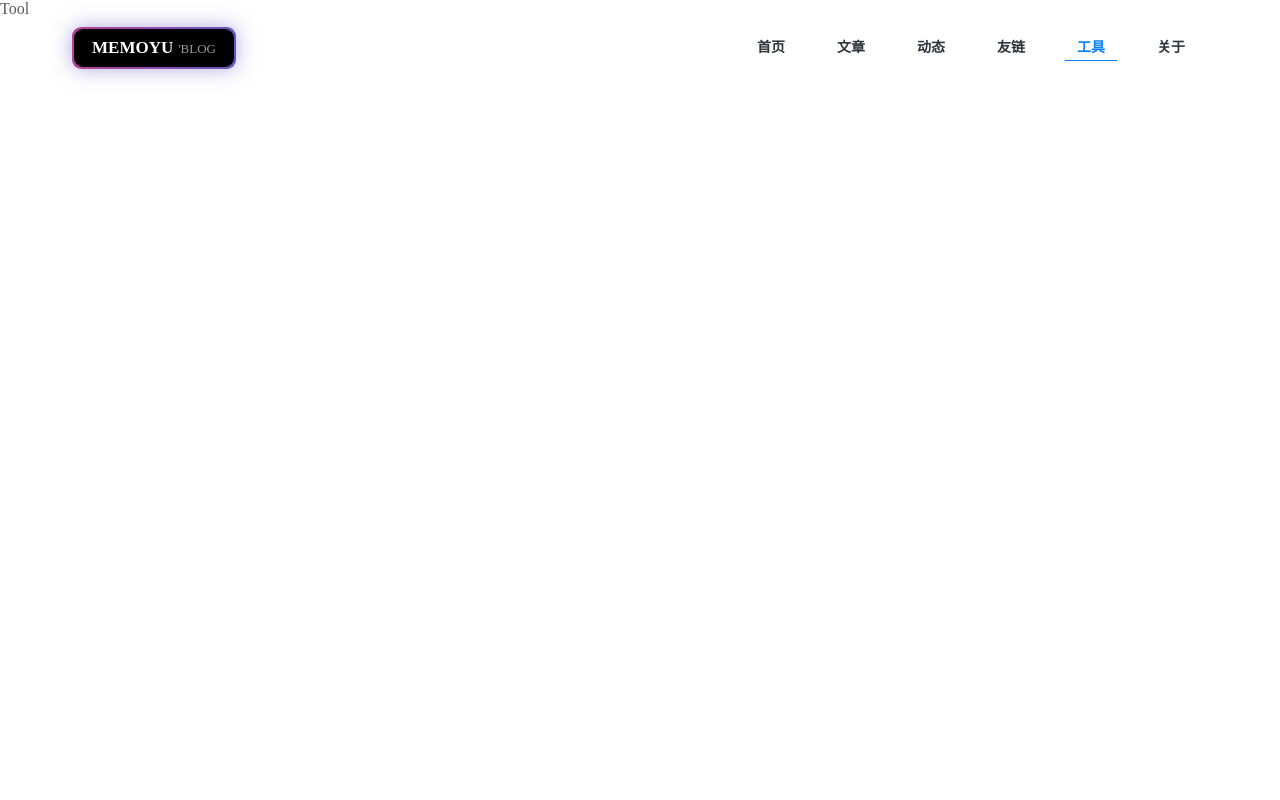
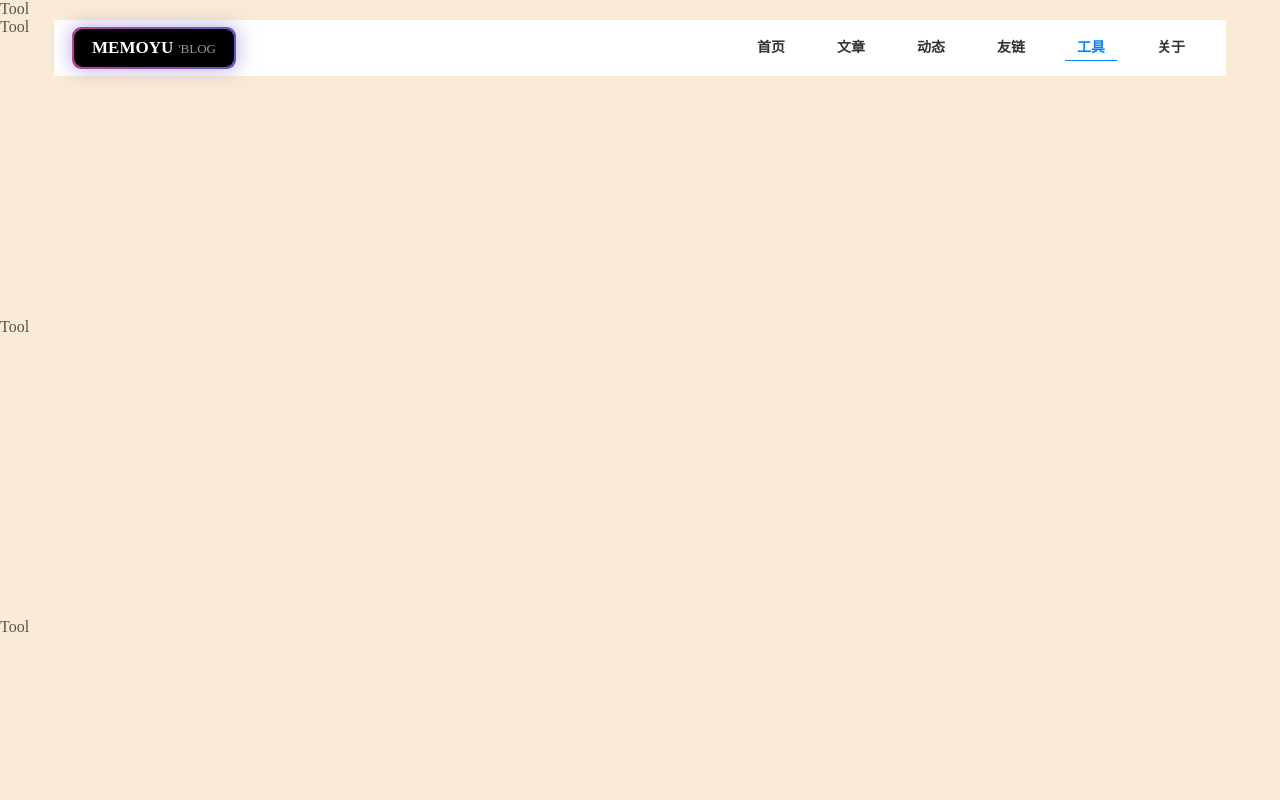
Before and after one commit to Memoyu/Memo.Blog.Client, a React (Vite) app in the folder src/: page /tool in a window 1280 px wide. Shown: the top 800 px of the page. Built offline with nearby package versions, Linux system fonts and the light colour scheme; what @douyinfe/semi-ui would draw is missing.

Commit message:
🐛 修复切换页面缩放动画受页面长度影响问题

```diff
--- a/src/src/components/layout/index.tsx
+++ b/src/src/components/layout/index.tsx
@@ -13,7 +13,7 @@ const Index: React.FC = () => {
 
             <div className="blog-layout-content">
                 <motion.div
-                    initial={{ scale: 1, opacity: 0, translateY: 200 }}
+                    initial={{ scale: 1, opacity: 0, translateY: 0 }}
                     animate={{
                         opacity: [0, 0.5, 1],
                         translateY: [200, 100, 0],
@@ -21,15 +21,19 @@ const Index: React.FC = () => {
                     }}
                     exit={{
                         scale: [1, 0.88, 0.88],
+                        translateY: 100,
                         opacity: [1, 0.5, 0],
                         transformOrigin: ['center', 'bottom'],
                         transition: { duration: 0.8, ease: 'easeInOut' },
                     }}
                     //  transition={{ duration: 1, ease: 'easeInOut' }}
                 >
-                    <Suspense>
-                        <Outlet />
-                    </Suspense>
+                    {/* 包这层是为了让动画执行时缩放不受页面长度的影响 */}
+                    <div style={{ height: '100vh' }}>
+                        <Suspense>
+                            <Outlet />
+                        </Suspense>
+                    </div>
                 </motion.div>
             </div>
         </div>
--- a/src/src/components/page-banner/index.tsx
+++ b/src/src/components/page-banner/index.tsx
@@ -9,7 +9,7 @@ interface ComProps {
     children?: ReactNode;
 }
 
-const Index: FC<ComProps> = ({ image, height, children }) => {
+const Index: FC<ComProps> = ({ image, height = 200, children }) => {
     useEffect(() => {}, [image]);
 
     return (
--- a/src/src/pages/article/index.scss
+++ b/src/src/pages/article/index.scss
@@ -1,21 +1,3 @@
 @import '@styles/base.scss';
-.blog-article {
-    &-content {
-        display: flex;
-        flex-direction: column;
-        justify-content: center;
-        position: relative;
-        height: 100%;
-        margin-left: 10%;
-
-        &-bottom {
-            position: absolute;
-            right: 10%;
-            bottom: 30px;
-            width: 100%;
-            display: flex;
-            flex-direction: row;
-            justify-content: flex-end;
-        }
-    }
+.blog-article-list {
 }
--- a/src/src/pages/article/index.tsx
+++ b/src/src/pages/article/index.tsx
@@ -10,11 +10,11 @@ const { Title } = Typography;
 
 const Index = () => {
     return (
-        <div className="blog-article">
+        <div className="blog-article-list">
             <PageBanner
-                height={400}
+                height={300}
                 image="http://oss.blog.memoyu.com/articles/banner/502a2248-2ee7-48eb-af67-c5b0b9a9a5f1.png"
-            ></PageBanner>
+            />
 
             {/* 文章列表，带文章分类头部 */}
             <ArticleList />
--- a/src/src/pages/tool/index.tsx
+++ b/src/src/pages/tool/index.tsx
@@ -1,7 +1,17 @@
 import './index.scss';
 
 const Index = () => {
-    return <div>Tool</div>;
+    return (
+        <div style={{ backgroundColor: 'antiquewhite' }}>
+            Tool<div style={{ height: 300 }}>Tool</div>
+            <div style={{ height: 300 }}>Tool</div>
+            <div style={{ height: 300 }}>Tool</div>
+            <div style={{ height: 300 }}>Tool</div>
+            <div style={{ height: 300 }}>Tool</div>
+            <div style={{ height: 300 }}>Tool</div>
+            <div style={{ height: 300 }}>Tool</div>
+        </div>
+    );
 };
 
 export default Index;
```
